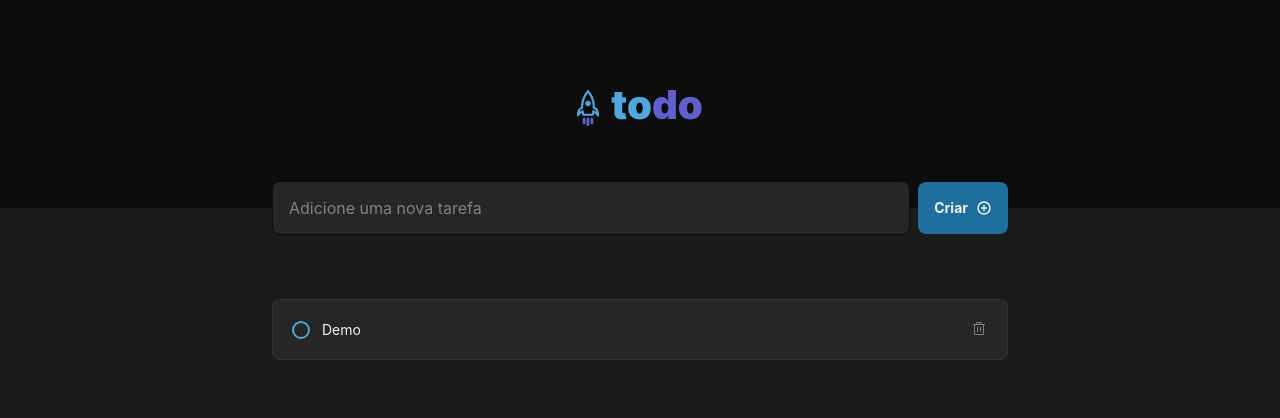
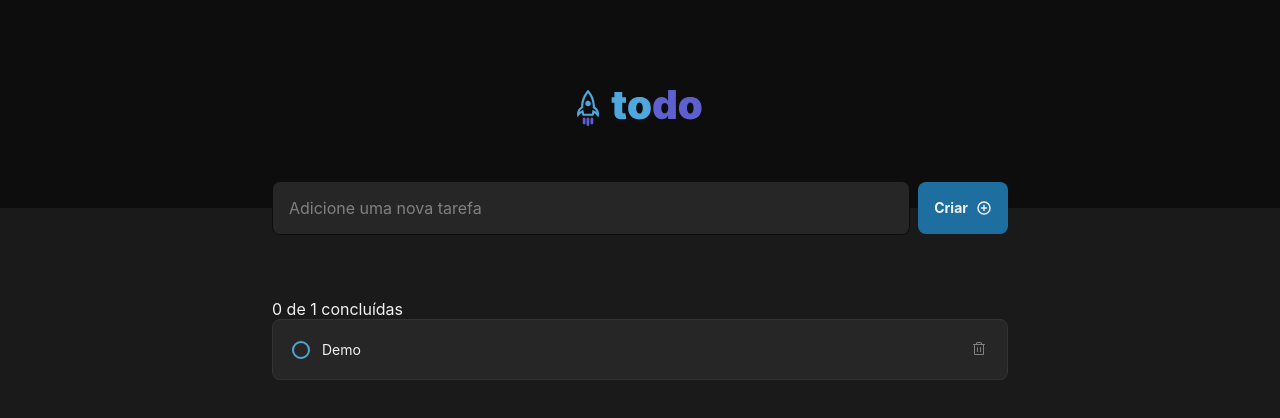
Before and after one commit to lucaspedronet/TudoLista, a React (Vite) app: page / in a window 1280 px wide. Shown: the top 418 px of the page. Built offline with nearby package versions, Linux system fonts and the light colour scheme.

Commit message:
Marcar tarefas como concluidas e Contar tarefas concluidas

```diff
--- a/src/App.tsx
+++ b/src/App.tsx
@@ -48,6 +48,15 @@ export function App() {
     setTasks((nextState) => nextState.filter((task) => task.id !== id));
   }
 
+  function handleCheckTask(id: number) {
+    // nextState => nextState.map((task) => task.id === id ? { ...task, isChecked: !task.isChecked } : task)
+    setTasks((nextState) =>
+      nextState.map((task) =>
+        task.id === id ? { ...task, isChecked: !task.isChecked } : task
+      )
+    );
+  }
+
   return (
     <main>
 
@@ -65,6 +74,12 @@ export function App() {
           </Button>
         </div>
 
+        <div className={styles.taskInfoContainer}>
+          <p>
+            {tasks.filter((task) => task.isChecked).length} de {tasks.length} concluídas
+          </p>
+        </div>
+
         <div className={styles.tasksList}>
           {tasks.length > 0 ? (
             <div>
@@ -74,7 +89,8 @@ export function App() {
                     key={task.id}
                     data={task}
                     removeTask={() => handleRemoveTask(task.id)}
-                    toggleTaskStatus={() => {}}
+                    //marcar item como concluído
+                    toggleTaskStatus={() => handleCheckTask(task.id)}
                   />
                 )
               })}
--- a/src/components/Item/Item.tsx
+++ b/src/components/Item/Item.tsx
@@ -10,7 +10,7 @@ interface Props {
   toggleTaskStatus: ({ id, value }: { id: number; value: boolean }) => void
 }
 
-export function Item({ data, removeTask }: Props) {
+export function Item({ data, removeTask, toggleTaskStatus }: Props) {
 
   const checkboxCheckedClassname = data.isChecked
     ? styles['checkbox-checked']
@@ -22,7 +22,7 @@ export function Item({ data, removeTask }: Props) {
   return (
     <div className={styles.container}>
       <div>
-        <label htmlFor="checkbox" onClick={() => {}}>
+        <label htmlFor="checkbox" onClick={() => toggleTaskStatus({ id: data.id, value: !data.isChecked })}>
           <input readOnly type="checkbox" checked={data.isChecked} />
           <span className={`${styles.checkbox} ${checkboxCheckedClassname}`}>
             {data.isChecked && <Check size={12} />}
```
